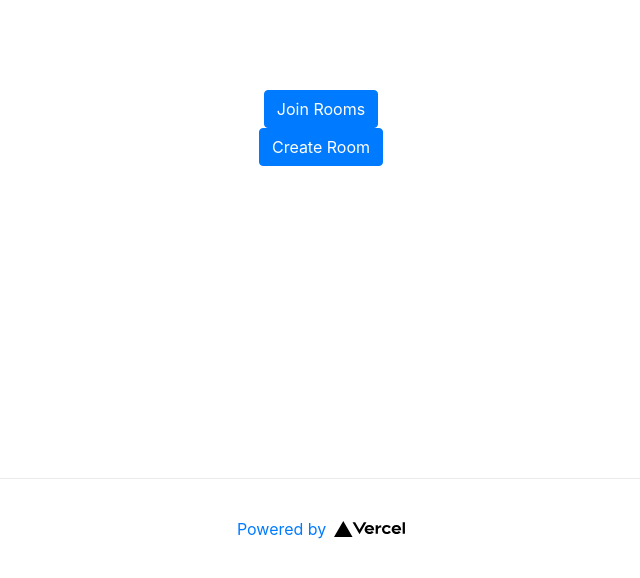
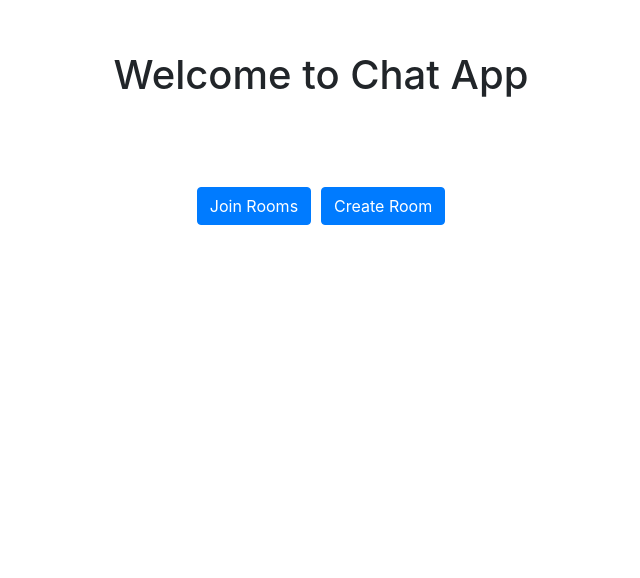
Before and after one commit to mohamedeliwa/chat-app, a Next.js app: page / in a window 1280 px wide. Shown: the part 222-800 px from the top of the page, without its empty margins (319-959 px from the left). Built offline with nearby package versions, Linux system fonts and the light colour scheme.

Commit message:
adding title and buttons to home page

```diff
--- a/pages/index.js
+++ b/pages/index.js
@@ -9,22 +9,12 @@ export default function Home() {
         <title>Create Next App</title>
         <link rel="icon" href="/favicon.ico" />
       </Head>
+      <h1 className={styles.title}>Welcome to Chat App</h1>
 
       <main className={styles.main}>
-        <Button variant="primary">Join Rooms</Button>{" "}
-        <Button variant="primary">Create Room</Button>
+        <Button className={styles.roombtn} variant="primary">Join Rooms</Button>
+        <Button className={styles.roombtn} variant="primary">Create Room</Button>
       </main>
-
-      <footer className={styles.footer}>
-        <a
-          href="https://vercel.com?utm_source=create-next-app&utm_medium=default-template&utm_campaign=create-next-app"
-          target="_blank"
-          rel="noopener noreferrer"
-        >
-          Powered by{" "}
-          <img src="/vercel.svg" alt="Vercel Logo" className={styles.logo} />
-        </a>
-      </footer>
     </div>
   );
 }
--- a/styles/Home.module.scss
+++ b/styles/Home.module.scss
@@ -6,117 +6,16 @@
   justify-content: center;
   align-items: center;
 }
+.title {
+  text-align: center;
+}
 
 .main {
   padding: 5rem 0;
-  flex: 1;
-  display: flex;
-  flex-direction: column;
-  justify-content: center;
-  align-items: center;
-}
-
-.footer {
-  width: 100%;
-  height: 100px;
-  border-top: 1px solid #eaeaea;
   display: flex;
   justify-content: center;
   align-items: center;
-}
-
-.footer img {
-  margin-left: 0.5rem;
-}
-
-.footer a {
-  display: flex;
-  justify-content: center;
-  align-items: center;
-}
-
-.title a {
-  color: #0070f3;
-  text-decoration: none;
-}
-
-.title a:hover,
-.title a:focus,
-.title a:active {
-  text-decoration: underline;
-}
-
-.title {
-  margin: 0;
-  line-height: 1.15;
-  font-size: 4rem;
-}
-
-.title,
-.description {
-  text-align: center;
-}
-
-.description {
-  line-height: 1.5;
-  font-size: 1.5rem;
-}
-
-.code {
-  background: #fafafa;
-  border-radius: 5px;
-  padding: 0.75rem;
-  font-size: 1.1rem;
-  font-family: Menlo, Monaco, Lucida Console, Liberation Mono, DejaVu Sans Mono,
-    Bitstream Vera Sans Mono, Courier New, monospace;
-}
-
-.grid {
-  display: flex;
-  align-items: center;
-  justify-content: center;
-  flex-wrap: wrap;
-  max-width: 800px;
-  margin-top: 3rem;
-}
-
-.card {
-  margin: 1rem;
-  flex-basis: 45%;
-  padding: 1.5rem;
-  text-align: left;
-  color: inherit;
-  text-decoration: none;
-  border: 1px solid #eaeaea;
-  border-radius: 10px;
-  transition: color 0.15s ease, border-color 0.15s ease;
-}
-
-.card:hover,
-.card:focus,
-.card:active {
-  color: #0070f3;
-  border-color: #0070f3;
-}
-
-.card h3 {
-  margin: 0 0 1rem 0;
-  font-size: 1.5rem;
-}
-
-.card p {
-  margin: 0;
-  font-size: 1.25rem;
-  line-height: 1.5;
-}
-
-.logo {
-  height: 1em;
-}
-
-@media (max-width: 600px) {
-  .grid {
-    width: 100%;
-    flex-direction: column;
+  .roombtn{
+    margin: auto 5px;
   }
 }
```
